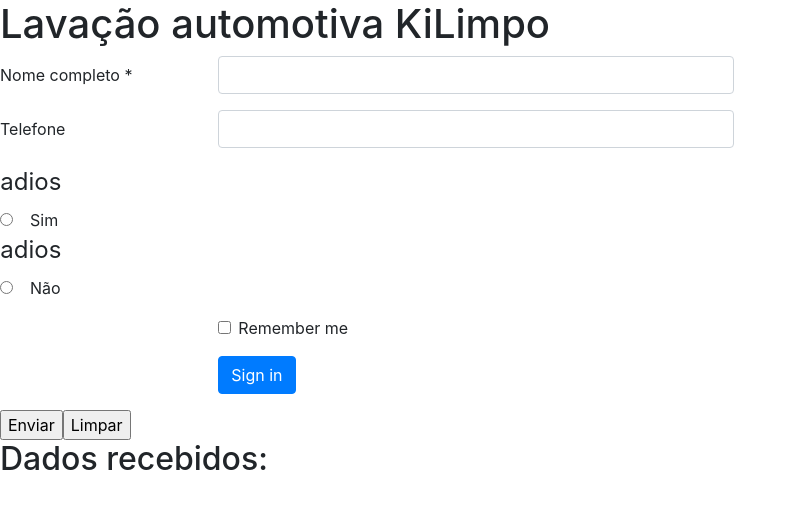
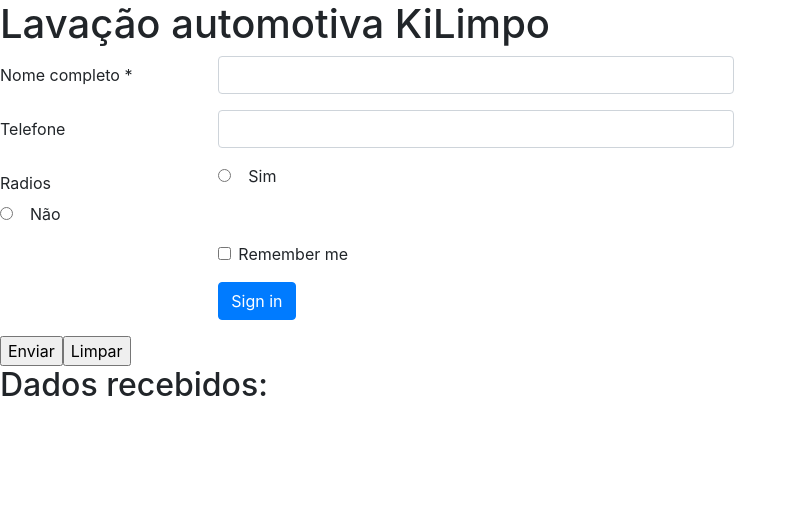
Before and after one commit to Oivasmf/Kilimpo-frontend, a React (Create React App) app: page / in a window 1280 px wide. Shown: the top 508 px of the page, without its empty margins (0-797 px from the left). Built offline with nearby package versions, Linux system fonts and the light colour scheme.

Commit message:
Update form-kilimpo.js

```diff
--- a/src/components/form-kilimpo.js
+++ b/src/components/form-kilimpo.js
@@ -188,12 +188,12 @@ export default class FormKilimpo extends Component {
 
   <fieldset>
     <Form.Group as={Row}>
+                    <Form.Label as="legend" column sm={2}>
+                        Radios
+                    </Form.Label>
         {
             this.state.whats.map((obj, idx) => {
                 return(<React.Fragment key={idx}>
-                    <Form.Label as="legend" sm={2}>
-                        Radios
-                    </Form.Label>
                     <Col sm={10}>
                         <Form.Check inline
                         type="radio"
```
